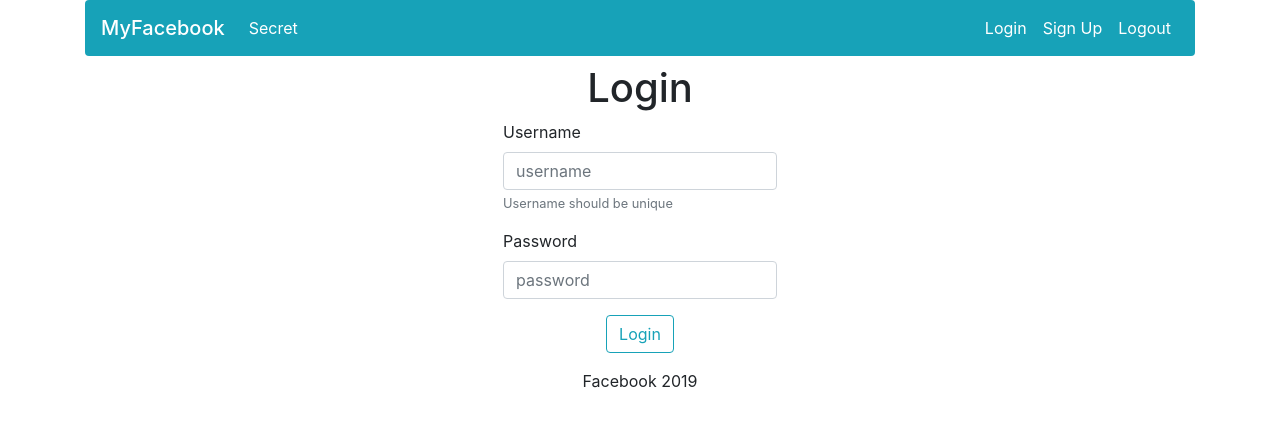
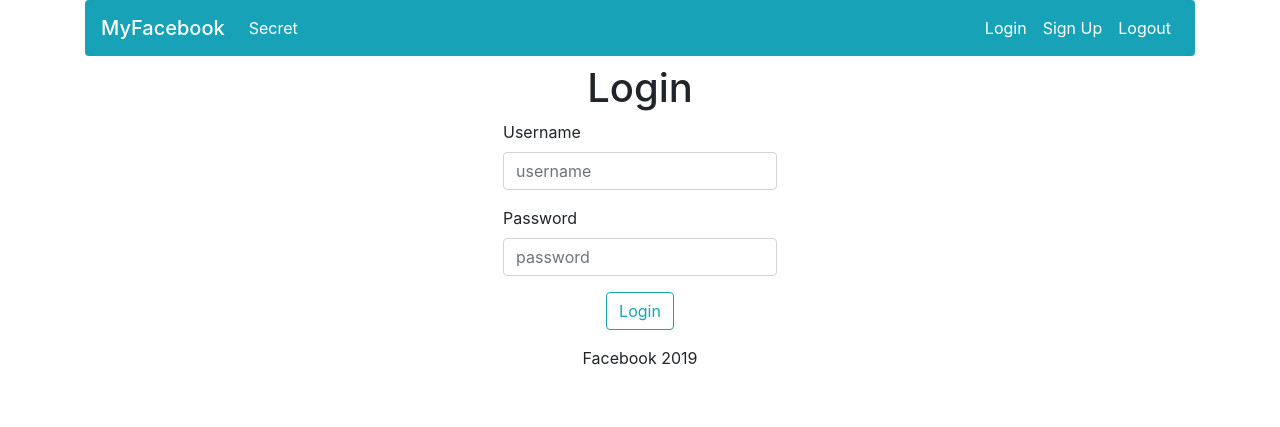
Before and after one commit to Nikolas9896/web_developer_boot_camp, a Node server app: page /login in a window 1280 px wide. Shown: the top 427 px of the page. Run offline with Node 20, Linux system fonts and the light colour scheme; some libraries are stand-ins or nearby versions.

Commit message:
remove small hint

```diff
--- a/AuthDemo/views/login.ejs
+++ b/AuthDemo/views/login.ejs
@@ -5,7 +5,7 @@
             <div class="form-group">
                 <label for="username">Username</label>
                 <input class="form-control" id="username" type="text" name="username" placeholder="username">
-                <small class="form-text text-muted">Username should be unique</small>
+
             </div>
                 <div class="form-group">
                         <label for="password">Password</label>
```
